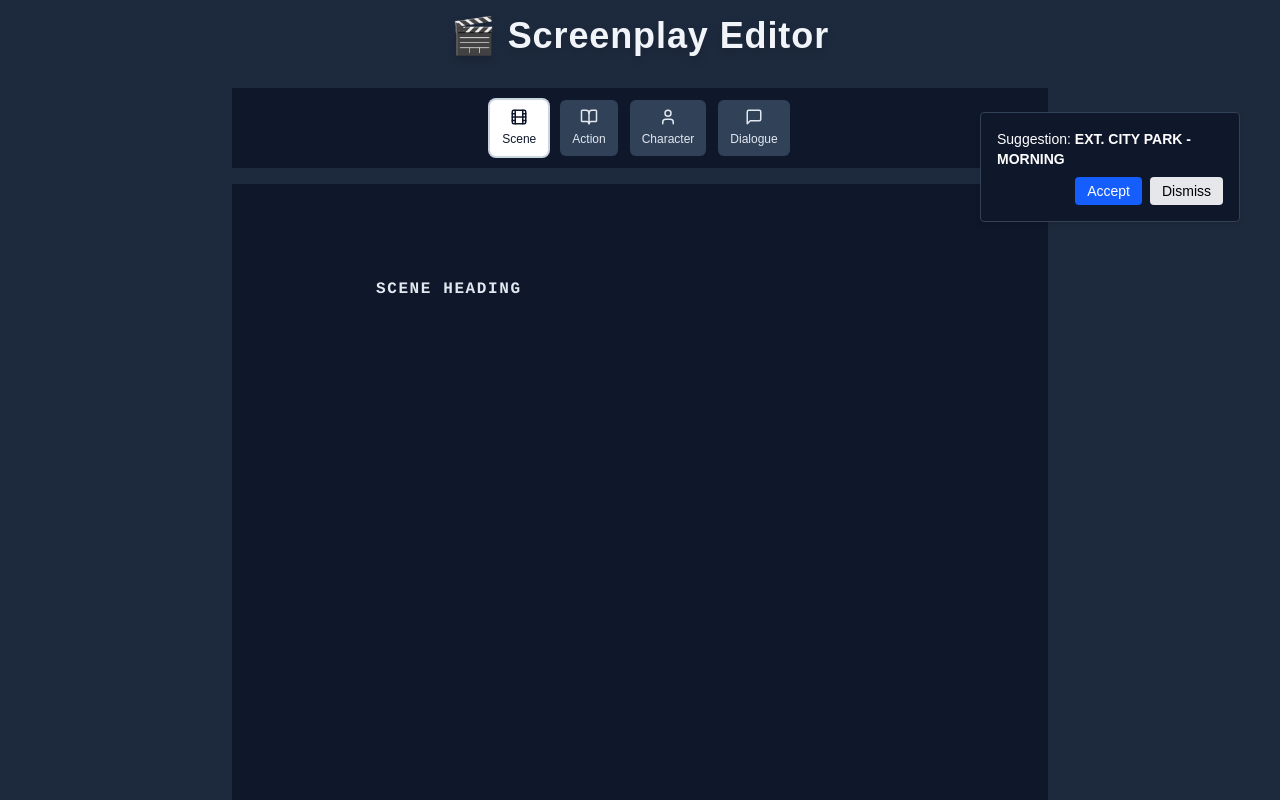
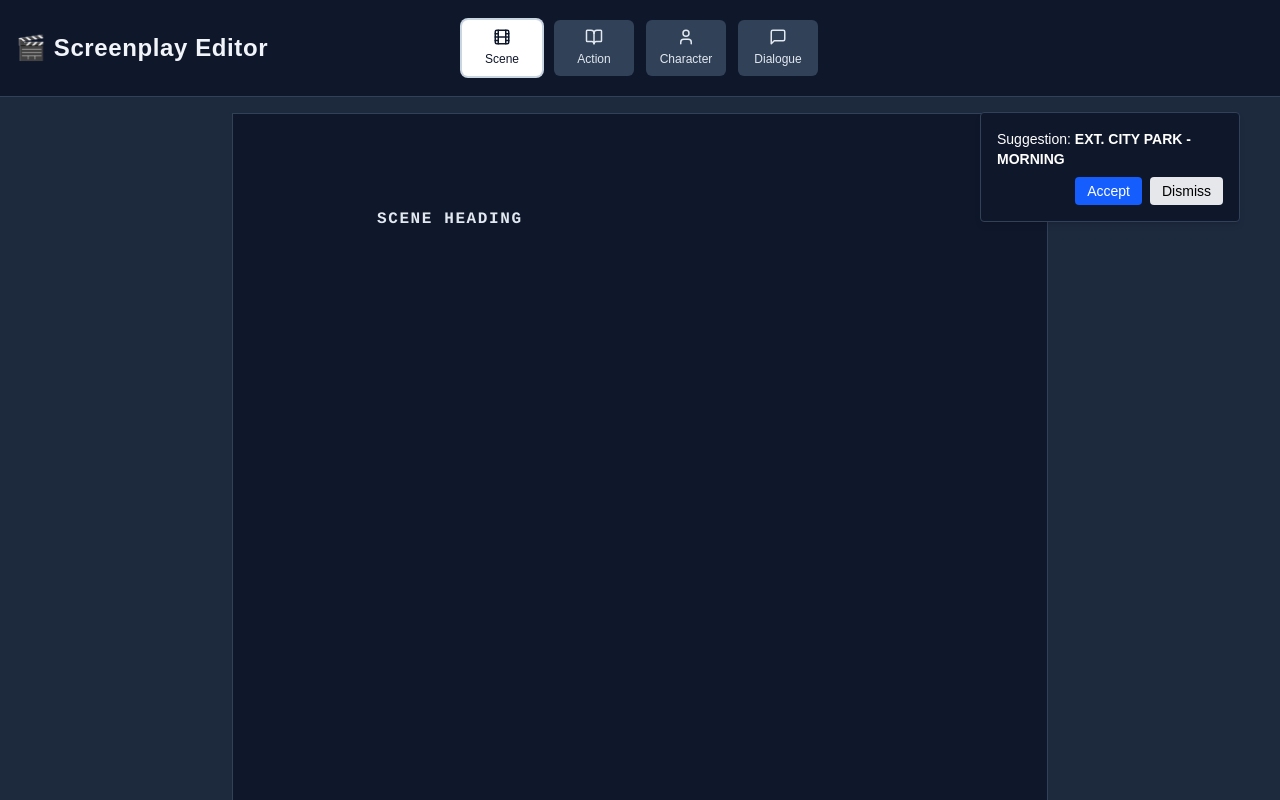
Before and after one commit to zohaib-softaims/Screenplay-Editor, a Next.js app: page / in a window 1280 px wide. Shown: the top 800 px of the page. Built offline with nearby package versions, Linux system fonts and the light colour scheme.

Commit message:
sticky property added

```diff
--- a/app/page.tsx
+++ b/app/page.tsx
@@ -2,9 +2,8 @@ import ScreenplayEditor from "../src/components/editor/ScreenplayEditor";
 
 export default function Home() {
   return (
-    <main className="min-h-screen bg-slate-800 flex flex-col items-center justify-start p-4">
+    <main className="min-h-screen bg-slate-800 flex flex-col items-center justify-start">
       <div className="w-full">
-        <h1 className="text-4xl font-extrabold text-slate-100 mb-8 text-center tracking-wide drop-shadow-lg">🎬 Screenplay Editor</h1>
         <ScreenplayEditor />
       </div>
     </main>
--- a/src/components/editor/BlockButton.tsx
+++ b/src/components/editor/BlockButton.tsx
@@ -15,7 +15,7 @@ const BlockButton = ({ type, children, icon }: { type: string; children: string;
           mode: "lowest",
         });
       }}
-      className={`flex flex-col items-center justify-center gap-1 px-3 py-2 rounded-md text-[12px] font-medium transition-all duration-150
+      className={`w-20 flex flex-col items-center justify-center gap-1 px-3 py-2 rounded-md text-[12px] font-medium transition-all duration-150
     ${isSelected ? "bg-white text-slate-900 ring-2 ring-slate-300" : "bg-slate-700 text-slate-200 hover:bg-slate-600"}
     focus:outline-none focus:ring-2 focus:ring-slate-300`}
     >
--- a/src/components/editor/ScreenplayEditor.tsx
+++ b/src/components/editor/ScreenplayEditor.tsx
@@ -100,7 +100,13 @@ const ScreenplayEditor = () => {
 
   const preventNextLine = (e: React.KeyboardEvent<HTMLElement>) => {
     const editor = editableRef.current;
-    if (editor && e.key == "Enter" && !currentSelectedLine?.text) {
+    if (!editor) return;
+    const { scrollHeight, clientHeight } = editor;
+    if (e.key == "Enter" && !currentSelectedLine?.text) {
+      e.preventDefault();
+      return;
+    }
+    if (e.key == "Enter" && scrollHeight > clientHeight) {
       e.preventDefault();
     }
   };
@@ -122,7 +128,9 @@ const ScreenplayEditor = () => {
           {hasHydrated ? (
             <div className="bg-transparent flex flex-col justify-center items-center">
               <Slate editor={editor} initialValue={value} onChange={handleChange}>
-                <div className="w-[8.5in] mb-4 bg-slate-900 flex justify-center items-center gap-3 px-4 py-3">
+                <div className="w-full sticky top-0 z-50 bg-opacity-90 backdrop-blur-lg border-b border-slate-700 mb-4 bg-slate-900 flex justify-between items-center px-4 py-8">
+                  <h1 className="text-2xl font-bold text-slate-100 tracking-wide">🎬 Screenplay Editor</h1>
+                  <div className="flex gap-3 absolute left-1/2 transform -translate-x-1/2">
                     <BlockButton type="scene_heading" icon={<Film size={18} />}>
                       Scene
                     </BlockButton>
@@ -136,6 +144,7 @@ const ScreenplayEditor = () => {
                       Dialogue
                     </BlockButton>
                   </div>
+                </div>
 
                 <Editable
                   ref={editableRef}
@@ -148,7 +157,7 @@ const ScreenplayEditor = () => {
                   className="
                   w-[8.5in] h-[11in] pl-[1.5in] pr-[1in] py-[1in] font-[Courier] text-[12pt]
                   whitespace-pre-wrap overflow-hidden leading-[1.15] focus:outline-none bg-slate-900
-                  text-slate-200 placeholder-slate-400
+                  text-slate-200 placeholder-slate-400 border border-slate-700 mb-8
                   "
                 />
 
--- a/src/components/editor/SuggestionDropdown.tsx
+++ b/src/components/editor/SuggestionDropdown.tsx
@@ -29,7 +29,7 @@ const SuggestionDropdown = ({ position, options, onSelect, onClose }: { position
       ref={dropdownRef}
       tabIndex={0}
       onKeyDown={handleKeyDown}
-      className="absolute bg-white text-black border shadow rounded p-2 z-50 focus:outline-none"
+      className="absolute bg-white text-black border shadow rounded p-2 z-10 focus:outline-none"
       style={{ top: position.top, left: position.left }}
     >
       {options.map((option, idx) => (
```
Lines whose indentation alone changed are shown as unchanged.
